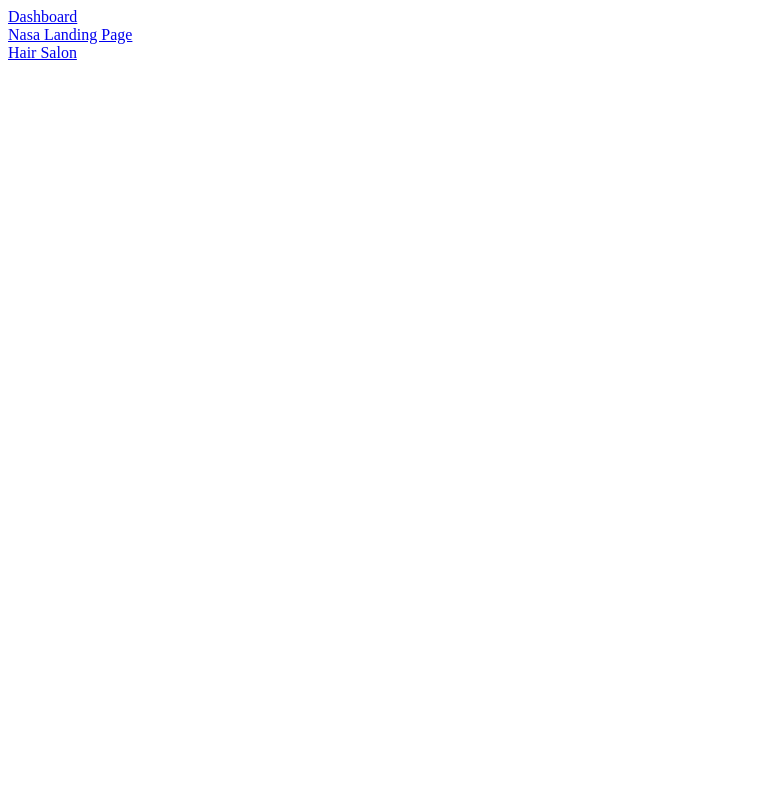
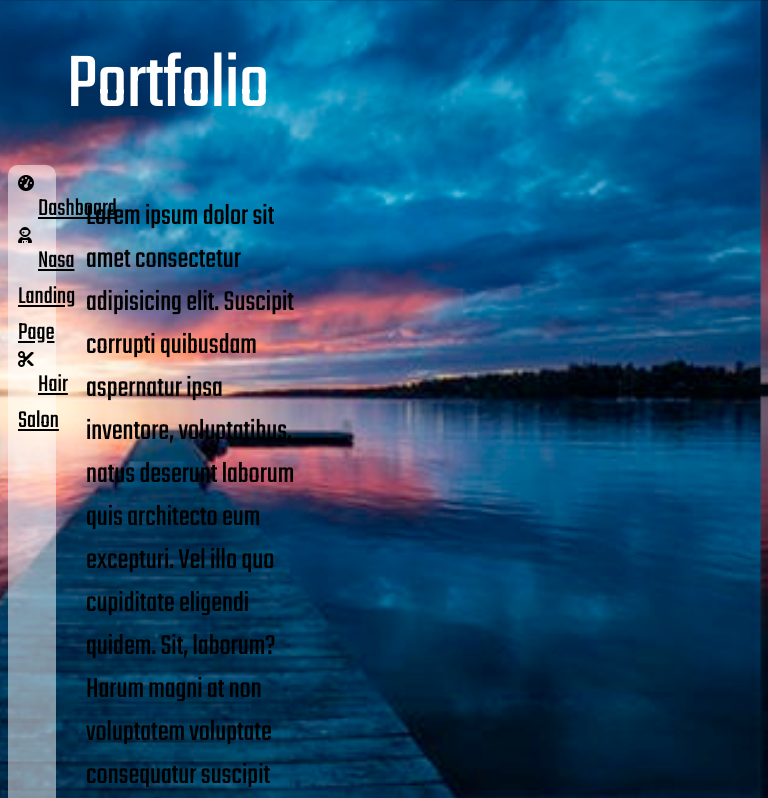
Before and after one commit to johncolecarter/johncolecarter-LCA_web101_John_Carter, a plain HTML site: page myPortfolio/src/portfolio.html in a window 768 px wide. Shown: the top 798 px of the page. Drawn offline with Linux system fonts and the light colour scheme.

Commit message:
portfolio

```diff
--- a/myPortfolio/src/portfolio.html
+++ b/myPortfolio/src/portfolio.html
@@ -3,17 +3,44 @@
     <meta charset="UTF-8">
     <meta name="viewport" content="width=device-width, initial-scale=1.0">
     <meta http-equiv="X-UA-Compatible" content="ie=edge">
+    <link rel="stylesheet" href="../styles/portfolio-style.css">
+    <script src="https://kit.fontawesome.com/0a8bf2b958.js"></script>
+    <link href="https://fonts.googleapis.com/css?family=Teko&display=swap" rel="stylesheet">
+    <link rel="stylesheet" href="../styles/portmobile-style.css">
     <title>Portfolio</title>
 </head>
 <body>
+    <header>
+        Portfolio
+    </header>
+    <section>
         <div>
-        <a href="../src/dashboard.html">Dashboard</a>
+            <i class="fas fa-tachometer-alt"></i><a href="../src/dashboard.html">Dashboard</a>
         </div>
         <div>
-        <a href="../src/nasa.html">Nasa Landing Page</a>
+            <i class="fas fa-user-astronaut"></i><a href="../src/nasa.html">Nasa Landing Page</a>
         </div>
         <div>
-        <a href="../src/hair.html">Hair Salon</a>
+            <i class="fas fa-cut"></i><a href="../src/hair.html">Hair Salon</a>
         </div>
+    </section>
+    <main>
+        Lorem ipsum dolor sit amet consectetur adipisicing elit. Suscipit corrupti quibusdam aspernatur ipsa inventore, voluptatibus, natus deserunt laborum quis architecto eum excepturi. Vel illo quo cupiditate eligendi quidem. Sit, laborum?Harum magni at non voluptatem voluptate consequatur suscipit corporis quasi quidem ut, debitis iusto repellendus, dolor odit consequuntur voluptatum fugiat eos. Eveniet reiciendis illo ab numquam, pariatur laborum repellat perspiciatis!
+    </main>
+    <article>
+        <div class="iframe-container">
+            <iframe width="560" height="315" src="https://www.youtube.com/embed/qTGbWfEEnKI" frameborder="0" allow="accelerometer; autoplay; encrypted-media; gyroscope; picture-in-picture" allowfullscreen></iframe>
+        </div>
+    </article>
+    <aside>
+        <i class="fas fa-male"></i><input type="text" name="" placeholder="Name" class="first"><br>
+        <i class="fas fa-envelope-open-text"></i><input type="email" name="Email" placeholder="Email" class="first"> <br>
+        <i class="fas fa-mobile"></i><input type="number" name="Number" placeholder="Number" class="first"><br>
+        <i class="fas fa-map-pin"></i><input type="text" name="" placeholder="Location" class="first"><br>
+        <i class="fas fa-comment"></i><textarea name="Messege" placeholder="Messege" class="first" cols="40" rows="3"></textarea><br>
+        <input type="submit" class="first">
+        <input type="reset" class="first">
+
+    </aside>
 </body>
 </html>
--- /dev/null
+++ b/myPortfolio/styles/portfolio-style.css
@@ -0,0 +1,69 @@
+body, html {
+    height: 98vh;
+}
+
+body{
+    display: grid;
+    grid-template-columns: 15% auto 25%;
+    grid-template-rows: 20% auto 45%;
+    grid-template-areas:
+        "header header header"
+        "section main main"
+        ". article aside";
+    background-image: url(../img/portbackground.jpeg);
+    background-repeat: no-repeat;
+    background-attachment: fixed;
+    background-size: cover;
+}
+header {
+    grid-area: header;
+    color: white;
+    display: flex;
+    justify-content: center;
+    align-items: center;
+    font-size: 80px;
+    font-family: 'Teko', sans-serif;
+}
+section {
+    grid-area: section;
+    padding: 10px;
+    background: rgb(255, 255, 255, .5);
+    border-radius: 10px;
+    font-family: 'Teko', sans-serif;
+
+}
+main {
+    grid-area: main;
+    padding: 30px;
+    font-size: 30px;
+    color: black;
+    font-family: 'Teko', sans-serif;
+
+}
+article {
+    grid-area: article;
+    display: flex;
+    justify-content: center;
+    align-items: center;
+}
+aside {
+    grid-area: aside;
+    background: rgb(255, 255, 255, .5);
+    border-radius: 10px;
+    padding: 10px;
+    font-size: 20px;
+    font-family: 'Teko', sans-serif;
+}
+.first {
+    margin: 5px 10px;
+    padding: 5px;
+    color: black;
+    border: 2px solid black;
+    border-radius: 5px;
+}
+a {
+    color: black;
+    font-size: 25px;
+    padding: 10px;
+
+}
--- /dev/null
+++ b/myPortfolio/styles/portmobile-style.css
@@ -0,0 +1,163 @@
+@media (max-width: 812px) {
+    body, html {
+        height: 98vh;
+        width: 40vh;
+
+    }
+
+    body{
+        display: grid;
+        grid-template-columns: 100%;
+        grid-template-rows: 15% 10% auto 25% 25%;
+        grid-template-areas:
+            "header"
+            "section"
+            "main"
+            "article"
+            "aside";
+        background-image: url(../img/portbackground.jpeg);
+        background-repeat: no-repeat;
+        background-attachment: fixed;
+        background-size: cover;
+    }
+    header {
+        grid-area: header;
+        color: white;
+        display: flex;
+        justify-content: center;
+        align-items: center;
+        font-size: 60px;
+        font-family: 'Teko', sans-serif;
+    }
+    section {
+        grid-area: section;
+        padding: 3px;
+        background: rgb(255, 255, 255, .5);
+        border-radius: 10px;
+        font-family: 'Teko', sans-serif;
+
+
+    }
+    main {
+        grid-area: main;
+        padding: 3px;
+        font-size: 20px;
+        color: white;
+        font-family: 'Teko', sans-serif;
+
+    }
+    article {
+        grid-area: article;
+        display: flex;
+        justify-content: center;
+        align-items: center;
+    }
+    aside {
+        grid-area: aside;
+        background: rgb(255, 255, 255, .5);
+        border-radius: 10px;
+        padding: 3px;
+        font-size: 15px;
+        font-family: 'Teko', sans-serif;
+    }
+    .first {
+        margin: 2px 4px;
+        padding: 3px;
+        color: black;
+        border: 2px solid black;
+        border-radius: 5px;
+    }
+    a {
+        color: black;
+        font-size: 15px;
+        padding: 10px;
+        margin: 10px;
+
+    }
+    .iframe-container{
+        position: relative;
+        width: 100%;
+        padding-bottom: 56.25%;
+        height: 0;
+      }
+      .iframe-container iframe{
+        position: absolute;
+        top:0;
+        left: 0;
+        width: 100%;
+        height: 100%;
+      }
+}
+
+/* Medium and up (Tablets) */
+@media (min-width: 768px) {
+    body, html {
+        height: 98vh;
+    }
+
+    body{
+        display: grid;
+        grid-template-columns: 15% auto 25%;
+        grid-template-rows: 20% auto 45%;
+        grid-template-areas:
+            "header header header"
+            "section main main"
+            ". article aside";
+        background-image: url(../img/portbackground.jpeg);
+        background-repeat: no-repeat;
+        background-attachment: fixed;
+        background-size: cover;
+    }
+    header {
+        grid-area: header;
+        color: white;
+        display: flex;
+        justify-content: center;
+        align-items: center;
+        font-size: 80px;
+        font-family: 'Teko', sans-serif;
+    }
+    section {
+        grid-area: section;
+        padding: 10px;
+        background: rgb(255, 255, 255, .5);
+        border-radius: 10px;
+        font-family: 'Teko', sans-serif;
+
+    }
+    main {
+        grid-area: main;
+        padding: 30px;
+        font-size: 30px;
+        color: black;
+        font-family: 'Teko', sans-serif;
+
+    }
+    article {
+        grid-area: article;
+        display: flex;
+        justify-content: center;
+        align-items: center;
+    }
+    aside {
+        grid-area: aside;
+        background: rgb(255, 255, 255, .5);
+        border-radius: 10px;
+        padding: 10px;
+        font-size: 20px;
+        font-family: 'Teko', sans-serif;
+    }
+    .first {
+        margin: 5px 10px;
+        padding: 5px;
+        color: black;
+        border: 2px solid black;
+        border-radius: 5px;
+    }
+    a {
+        color: black;
+        font-size: 25px;
+        padding: 10px;
+
+    }
+}
```
Also changed, not shown: myPortfolio/img/portbackground.jpeg (added). Lines whose indentation alone changed are shown as unchanged.
